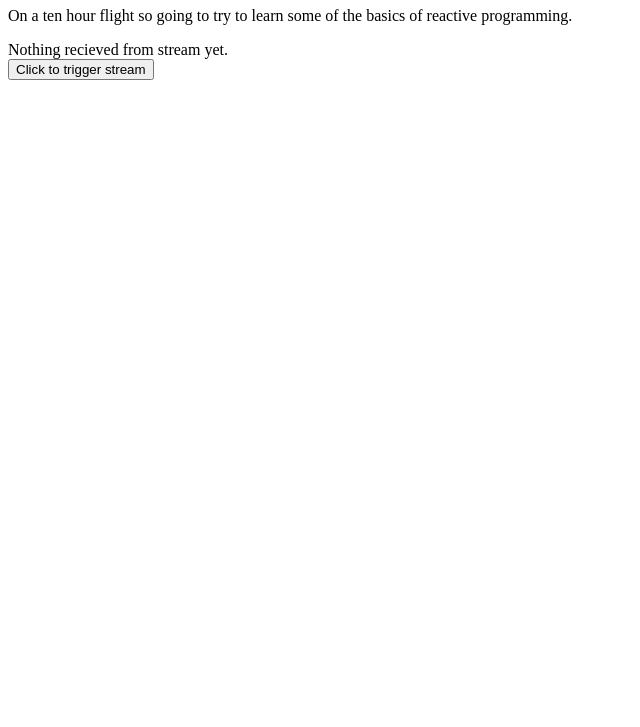
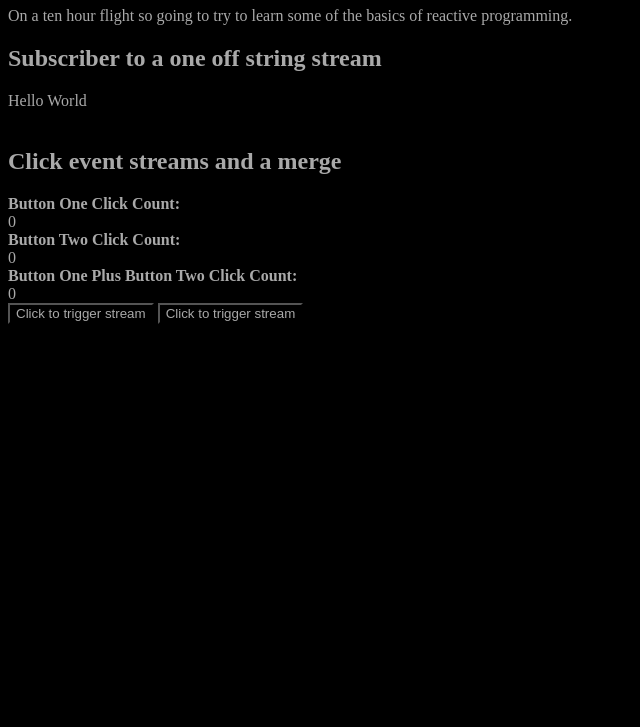
Before and after one commit to pacurtin/RxJsDemo, a plain HTML site: page index.html in a window 1280 px wide. Shown: the part 73-800 px from the top of the page, without its empty margins (0-640 px from the left). Drawn offline with Linux system fonts and the light colour scheme.

Commit message:
Added styling and click stream counters

```diff
--- /dev/null
+++ b/css/styles.css
@@ -0,0 +1,9 @@
+body {
+	background-color: black;
+	color: darkgrey;
+}
+
+button {
+	background-color: black;
+	color: darkgrey;
+}
--- a/index.html
+++ b/index.html
@@ -3,14 +3,26 @@
   <head>
 	<title>RxJs Tutorial</title>
 	<meta name="description" content="Time for me to learn reactive programming">
+	<link href="css/styles.css" type="text/css" rel="stylesheet"/>
   </head>
   <body>
 
   	<h1>RxJs Test</h1>
 	<p>On a ten hour flight so going to try to learn some of the basics of reactive programming.</p>
 
-	<div id="display-div">Nothing recieved from stream yet.</div>
-	<button>Click to trigger stream</button>
+	<h2>Subscriber to a one off string stream</h2>
+	<div id="hello-world-div">Nothing recieved from stream yet.</div>
+	<br/>
+
+	<h2>Click event streams and a merge</h2>
+	<b>Button One Click Count:</b>
+	<div id="button-one-counter">Nothing recieved from stream yet.</div>
+	<b>Button Two Click Count:</b>
+	<div id="button-two-counter">Nothing recieved from stream yet.</div>
+	<b>Button One Plus Button Two Click Count:</b>
+	<div id="button-count-sum">Nothing recieved from stream yet.</div>
+	<button id="button-one">Click to trigger stream</button>
+	<button id="button-two">Click to trigger stream</button>
 
 	<script src="libs/Rx.js"></script>
 	<script src="libs/jquery-3.2.1.js"></script>
--- a/js/scripts.js
+++ b/js/scripts.js
@@ -2,8 +2,55 @@ console.log('Hello');
 console.log($('h1'));
 console.log(Rx);
 
-var requestStream = Rx.Observable.of('https://api.github.com/users');
+// Simplest string emits one string
+var singleStringStream = Rx.Observable.of('Hello World');
 
-requestStream.subscribe(function(requestUrl) {
-    console.log(requestUrl);
+// Demonstrates map function
+var copyCatStream = singleStringStream.map(
+    function (url) {
+        return url;
+    }
+);
+
+var helloWorldDiv = document.querySelector('#hello-world-div');
+
+// Display anything received via stream
+copyCatStream.subscribe(function(received) {
+    helloWorldDiv.innerText=received;
 });
+
+
+// Stream to count button clicks
+var buttonOne = document.querySelector('#button-one');
+var buttonOneCounter = document.querySelector('#button-one-counter');
+var buttonOneClickCountStream = Rx.Observable
+    .fromEvent(buttonOne, 'click')
+    .map( function() {return 1;})
+    .scan( function (acc, one) { return acc+one; })
+    .startWith(0);
+
+buttonOneClickCountStream.subscribe(function(received) {
+    buttonOneCounter.innerText=received;
+});
+
+var buttonTwo = document.querySelector('#button-two');
+var buttonTwoCounter = document.querySelector('#button-two-counter');
+var buttonTwoClickCountStream = Rx.Observable
+    .fromEvent(buttonTwo, 'click')
+    .map( function() {return 1;})
+    .scan( function (acc, one) { return acc+one; })
+    .startWith(0);
+
+buttonTwoClickCountStream.subscribe(function(received) {
+    buttonTwoCounter.innerText=received;
+});
+
+// Example of merging two counters
+var sumCounter = document.querySelector('#button-count-sum');
+var sumStream = Rx.Observable.merge(
+    buttonOneClickCountStream, buttonTwoClickCountStream
+);
+
+sumStream.subscribe(function(received) {
+    sumCounter.innerText=received;
+});
```
